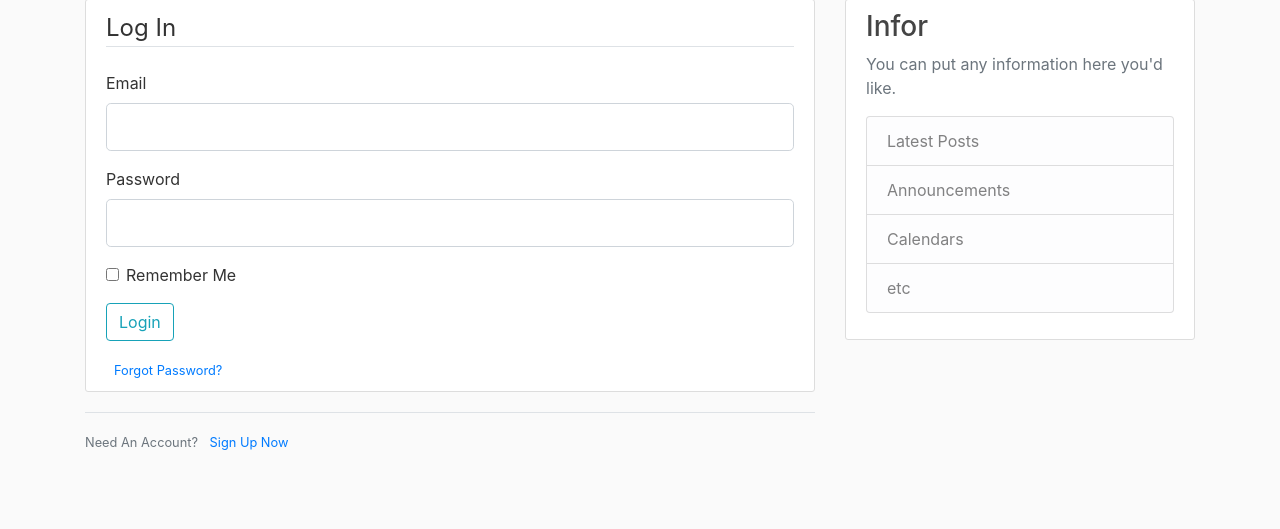
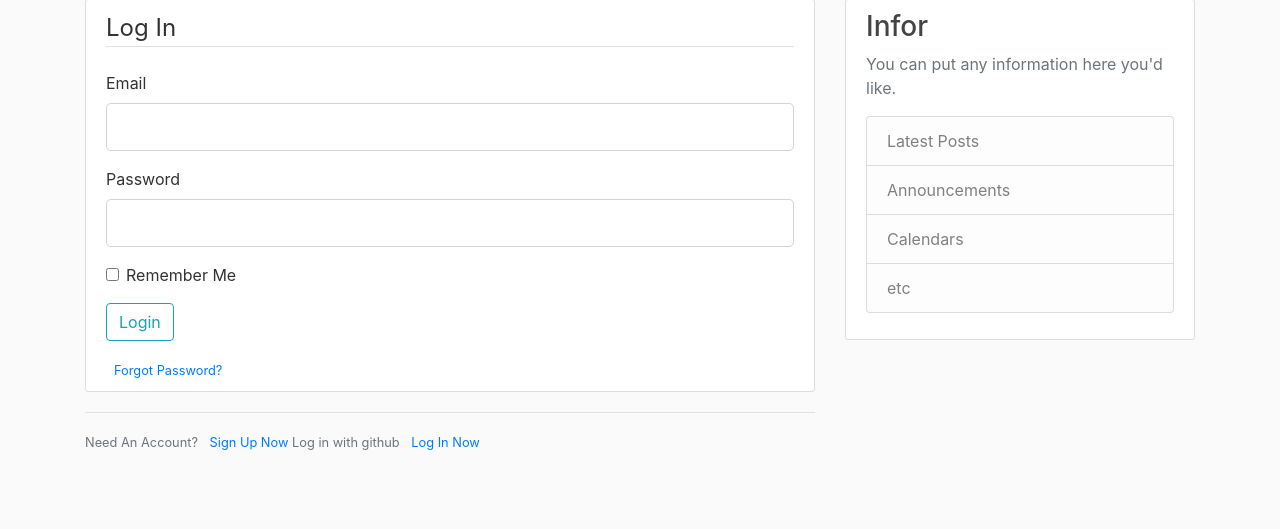
Before and after one commit to taiphamhuu56ld3/blog_flask, a Flask app: page /login in a window 1280 px wide. Shown: the part 81-610 px from the top of the page. Run offline with Flask 3, Linux system fonts and the light colour scheme; some libraries are stand-ins or nearby versions.

Commit message:
[FEAT] F12: Add login by github

```diff
--- a/flaskblog/routes.py
+++ b/flaskblog/routes.py
@@ -3,6 +3,7 @@ import secrets
 
 from flask import flash, render_template, url_for
 from flask.globals import request
+from flask_dance.contrib.github import github
 from flask_login import current_user, login_required, login_user, logout_user
 from PIL import Image
 from werkzeug.utils import redirect
@@ -127,7 +128,18 @@ def new_post():
         return redirect(url_for('home'))
     return render_template("create_post.html", title="Create Post", form=form, name="New Post")
 
+
 @app.route("/post/<int:post_id>", methods=['GET', 'POST'])
 def post(post_id):
     post = Post.query.get_or_404(post_id)
     return render_template('post.html', title='post', post=post)
+
+
+@app.route("/gitlogin")
+def gitlogin():
+    if not github.authorized:
+        return redirect(url_for("github.login"))
+    resp = github.get("/user")
+    assert resp.ok
+    print(resp.json())
+    return "You are @{login} on GitHub".format(login=resp.json()["login"])
--- a/flaskblog/templates/login.html
+++ b/flaskblog/templates/login.html
@@ -48,5 +48,8 @@
     <small class="text-muted">
         Need An Account? <a class="ml-2" href="{{ url_for('register') }}">Sign Up Now</a>
     </small>
+    <small class="text-muted">
+        Log in with github <a class="ml-2" href="{{ url_for('gitlogin') }}">Log In Now</a>
+    </small>
 </div>
 {% endblock content %}
```
